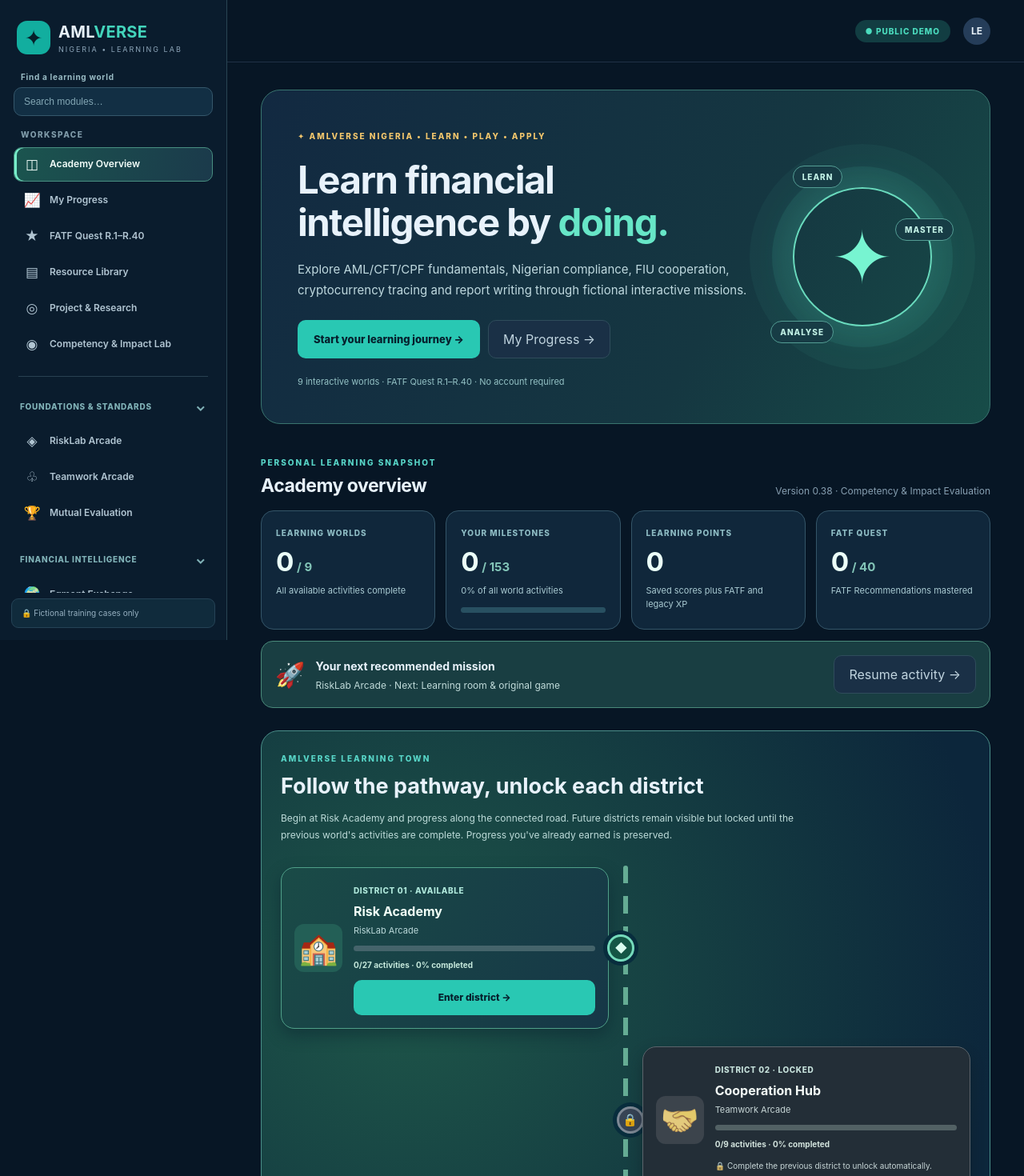
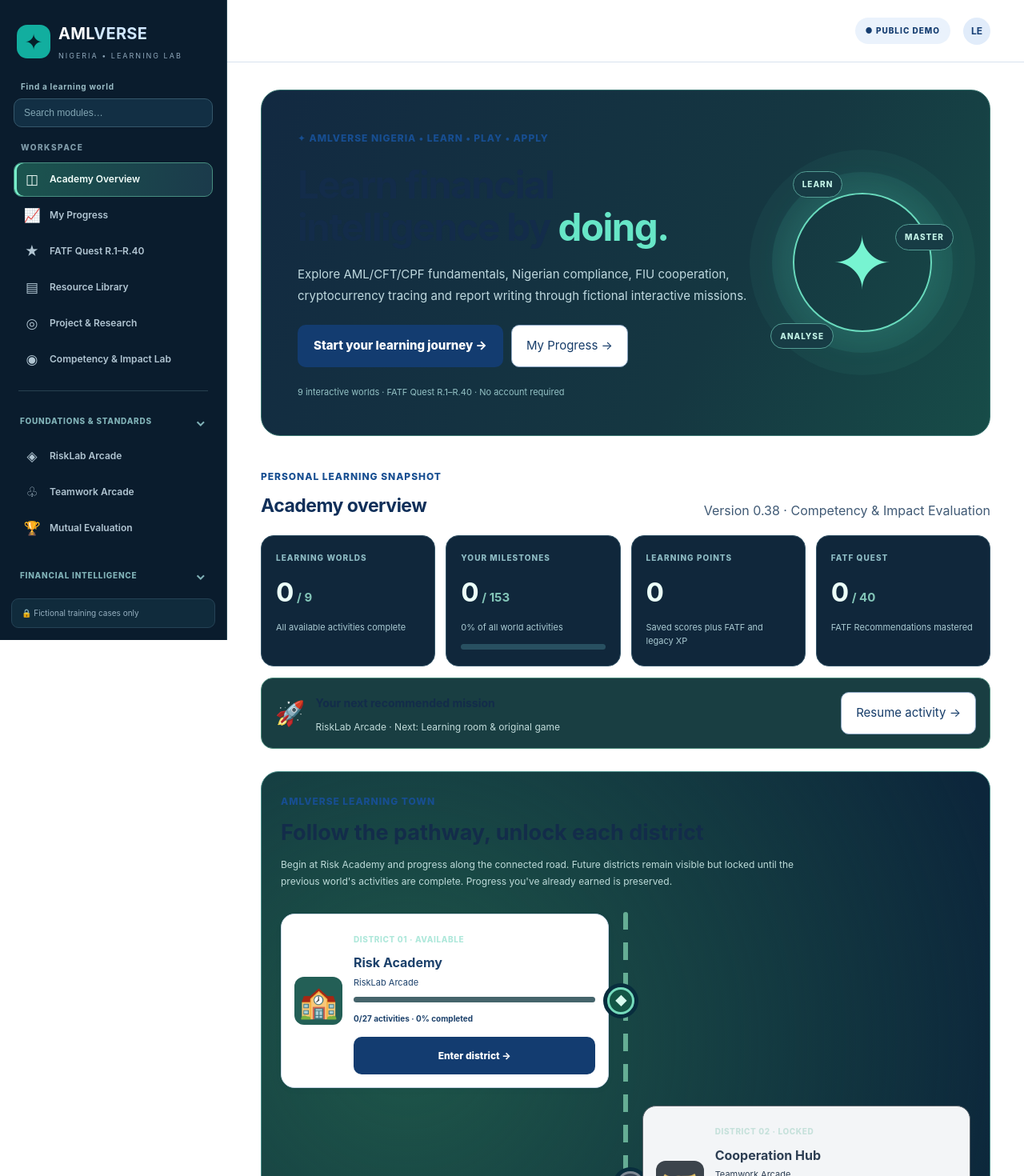
Before and after one commit to jctc-ng/amlverse-nigeria, a React (Vite) app: page / in a window 1280 px wide. Shown: the top 1470 px of the page at 80% size. Built offline with nearby package versions, Linux system fonts and the light colour scheme.

Commit message:
Apply high-contrast white and navy responsive learning theme

```diff
--- a/src/style.css
+++ b/src/style.css
@@ -794,3 +794,74 @@
 .impactteaser button{flex-shrink:0;min-height:47px}
 @media(max-width:850px){.impactteaser{flex-direction:column;align-items:stretch}.impactteaser button{width:100%}.impactstep{grid-template-columns:40px minmax(0,1fr)}.impactstep button{grid-column:2;width:100%;max-width:100%}}
 @media(max-width:650px){.impacthero{padding:18px}.impactheroart{display:none}.impactstatrow{grid-template-columns:1fr}.impactstatrow>div{padding:13px}.impactdomains{grid-template-columns:1fr}.impactassessment,.impactcomparison,.impactrubric,.impactprivacy,.impactreset{padding:15px}.impactstep{padding:13px;gap:10px}.impactstep h2{font-size:16px}.impactquestionactions,.impactexportactions{display:grid}.impactquestionactions button,.impactexportactions button{width:100%}.impactdashboardstats{grid-template-columns:1fr}.impactconfidence>div{display:grid;grid-template-columns:repeat(3,minmax(0,1fr))}.impactconfidence label{padding:9px 6px;font-size:11px}.impactdomainmeter{grid-template-columns:65px minmax(0,1fr) 35px}.impactreview>article{padding:12px}}
+
+
+/* AMLVERSE v0.39 — accessible NFIU-inspired light learning mode */
+:root{color:#132c4a;background:#fff;color-scheme:light}
+html,body,#root,.shell,.page{background:#fff;color:#132c4a}
+body{font-size:16px;line-height:1.65}
+header,footer{background:#fff;border-color:#d8e2ef;color:#284361}
+.sidebar{background:#102f59;color:#fff;border-color:#244b7b}
+.brand b span,.mobilebrand span{color:#173f75}
+.sidebar .brand b span{color:#d0e7ff}
+.mobilebrand,.title,.sectionhead h2{color:#102f59}
+.eyebrow{color:#174e91;font-size:12px;letter-spacing:.08em}
+.lead,.muted,.back{color:#405a75;font-size:16px;line-height:1.75}
+.primary{background:#133c70;color:#fff;font-size:15px;min-height:48px}
+.primary:hover:not(:disabled){background:#245a99;color:#fff}
+.secondary{background:#fff;color:#163c69;border-color:#8ea8c5;font-size:15px;min-height:48px}
+.secondary:hover:not(:disabled){background:#edf4fc}
+button:focus-visible,a:focus-visible,summary:focus-visible{outline:3px solid #e4a32b;outline-offset:3px}
+button:disabled{opacity:.7}
+.demo{background:#eaf2fc;color:#153d70}
+.avatar{background:#e1ecfa;color:#173f75}
+.hero,.stat,.world,.notice,.resource,.situation,.choice,.questtile,.lessonbox,.knowledgecard,.knowledgecheck,.knowledgeplay,.knowledgeintro,.worldprogresspanel,.worldprogresssection,.towncontrols,.townbuilding,.townnotice,.worldinteractivepromo,.worlddecisionentry,.riskadvancedpromo,.worldclassicmeter,.researchhero,.impacthero{background:#fff;color:#163552;border-color:#cbd9e9;box-shadow:0 2px 9px rgba(22,57,103,.04)}
+.hero{background:linear-gradient(120deg,#f1f6fd,#fff)}
+.hero h1,.hero h1 em,.hero p,.worldtext h3,.worldtext p,.stat strong,.stat p,.stat small,.notice,.notice b,.worldtext small,.worldtext strong{color:#163c6c}
+.knowledgepath{max-width:960px}
+.knowledgepath h1,.knowledgepath h2,.knowledgepath h3{color:#133962}
+.knowledgepath p,.knowledgepath small{line-height:1.75}
+.knowledgepath .knowledgecard,.knowledgepath .knowledgecheck,.knowledgepath .minitutorial{background:#fff;color:#173552;border:1px solid #c6d7e8}
+.knowledgepath .knowledgecard p,.knowledgepath .knowledgecheck p,.knowledgepath .knowledgeintro p,.knowledgepath .knowledgeplay p{color:#2d4c6a;font-size:16px;line-height:1.85}
+.knowledgepath .knowledgeexample,.knowledgepath .knowledgetakeaway,.knowledgepath .arcadefeedback{background:#eff5fc;color:#193c68;border-color:#bbd0e8}
+.knowledgepath .knowledgeexample p,.knowledgepath .knowledgetakeaway{color:#193c68}
+.knowledgepath .knowledgetabs button,.knowledgepath .knowledgeflow button{background:#f1f6fc;color:#173f70;border:1px solid #bed0e4;font-size:14px;line-height:1.5}
+.knowledgepath .knowledgetabs button.on,.knowledgepath .knowledgeflow button.active{background:#153f75;color:#fff;border-color:#153f75}
+.knowledgepath .knowledgetabs button:disabled,.knowledgepath .knowledgeflow button:disabled{background:#f4f6f9;color:#63778a;border-color:#d9e0e8;opacity:1}
+.knowledgepath .knowledgeanswers button,.knowledgepath .minidrop,.knowledgepath .arcadecard{background:#f7faff;color:#163c6b;border:1px solid #a9c0d9;font-size:15px}
+.knowledgepath .knowledgeanswers button.selected{background:#dfeeff;border-color:#245d9b;color:#123862}
+.knowledgepath .knowledgeflow{margin:30px 0 18px}
+.knowledgepath .notice{background:#f3f7fd;color:#2f4d68;border-color:#cedcec;font-size:14px}
+.learning-next-sections{margin-top:30px;border-top:2px solid #cfdbeb;padding-top:24px}
+.learning-next-sections>h2{font-size:22px;margin:0 0 8px}
+.learning-next-sections>p{font-size:15px;color:#34536f;margin:0 0 20px}
+.learning-next-sections button:disabled{background:#eaf0f7;color:#55708c;border-color:#cbd6e3}
+.worldprogressdrawer{margin:28px 0 18px;border:1px solid #aabfd8;border-radius:15px;background:#fff;overflow:hidden}
+.worldprogressdrawer>summary{list-style:none;cursor:pointer;background:#edf4fc;color:#143c6c;padding:20px;display:flex;justify-content:space-between;align-items:center;gap:10px;font-size:16px;font-weight:800}
+.worldprogressdrawer>summary::-webkit-details-marker{display:none}
+.worldprogressdrawer>summary span:last-child{font-size:13px;font-weight:650}
+.worldprogressdrawer[open]>summary{border-bottom:1px solid #cbd9e9}
+.worldprogressdrawer .worldprogresspanel{margin:0;border:0;box-shadow:none}
+.towncontrols,.townresetconfirm{background:#fff;color:#173b68;border-color:#cbd9e9}
+.towncontrols p,.worldprogressdrawer p{color:#355371}
+.townresetopen{color:#143c6b}
+.townroad .townbuildingbody h3,.townroad .townbuildingbody p,.townroad .townbuildingbody span,.townfootnote{color:#1c416b}
+.townroad .townstop.locked .townbuilding{background:#f1f5fa}
+.townroad .townstop.locked button{display:none}
+@media(max-width:760px){
+ body{font-size:16px}
+ main{padding:20px 16px 38px}
+ .knowledgepath h1{font-size:clamp(27px,7vw,36px);line-height:1.25}
+ .knowledgepath .lead{font-size:16px}
+ .knowledgepath .knowledgecard,.knowledgepath .knowledgecheck{padding:20px 16px}
+ .knowledgepath .knowledgecard p,.knowledgepath .knowledgecheck p{font-size:16px}
+ .knowledgepath .actions{display:grid;grid-template-columns:1fr}
+ .knowledgepath .actions button,.knowledgepath .knowledgeplay button,.learning-next-sections button{width:100%;min-height:50px;white-space:normal}
+ .knowledgepath .knowledgetabs{display:grid;grid-template-columns:1fr;gap:9px}
+ .knowledgepath .knowledgetabs button{text-align:left;min-height:48px}
+ .knowledgepath .knowledgeflow{display:grid;grid-template-columns:1fr;gap:8px}
+ .worldprogressdrawer>summary{padding:16px}
+ .worldprogressdrawer>summary span:last-child{white-space:nowrap}
+ .learning-next-sections{margin-top:24px}
+ .towncontrolsbuttons{display:grid;grid-template-columns:1fr}
+}
```
